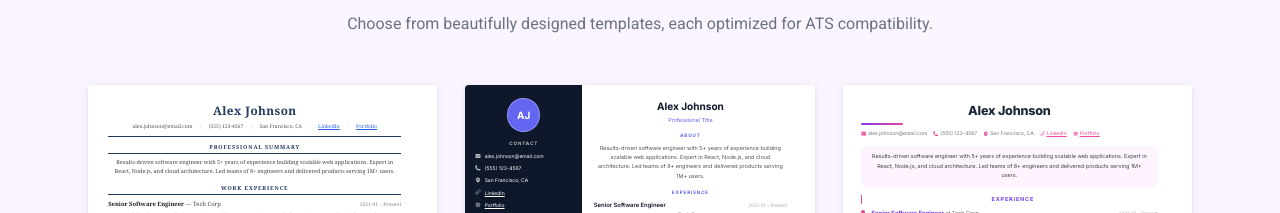
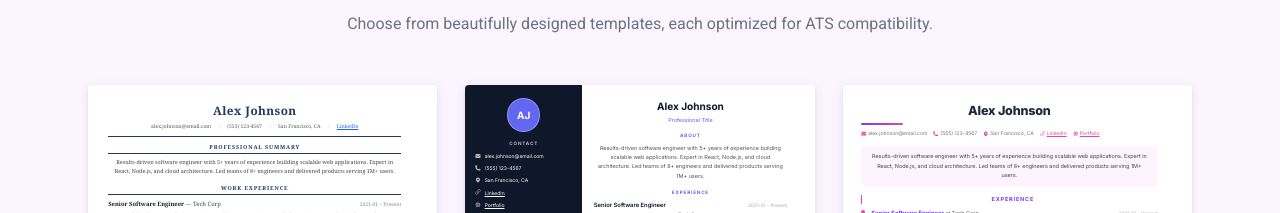
Before and after one commit to Jassu-design/AI-Resume-builder, a React (Vite) app in the folder client/: page / in a window 1280 px wide. Shown: the part 1960-2173 px from the top of the page. Built offline with nearby package versions, Linux system fonts and the light colour scheme; no server answers.

Commit message:
Update ClassicTemplate.jsx

```diff
--- a/client/src/components/templates/ClassicTemplate.jsx
+++ b/client/src/components/templates/ClassicTemplate.jsx
@@ -41,10 +41,10 @@ function ClassicTemplate({ sections, colors }) {
               <a href={personalInfo.linkedIn} style={styles.link}>LinkedIn</a>
             </>
           )}
-          {personalInfo.portfolio && (
+          {personalInfo.GitHub && (
             <>
               <span style={styles.separator}>|</span>
-              <a href={personalInfo.portfolio} style={styles.link}>Portfolio</a>
+              <a href={personalInfo.GitHub} style={styles.link}>Portfolio</a>
             </>
           )}
         </div>
```
